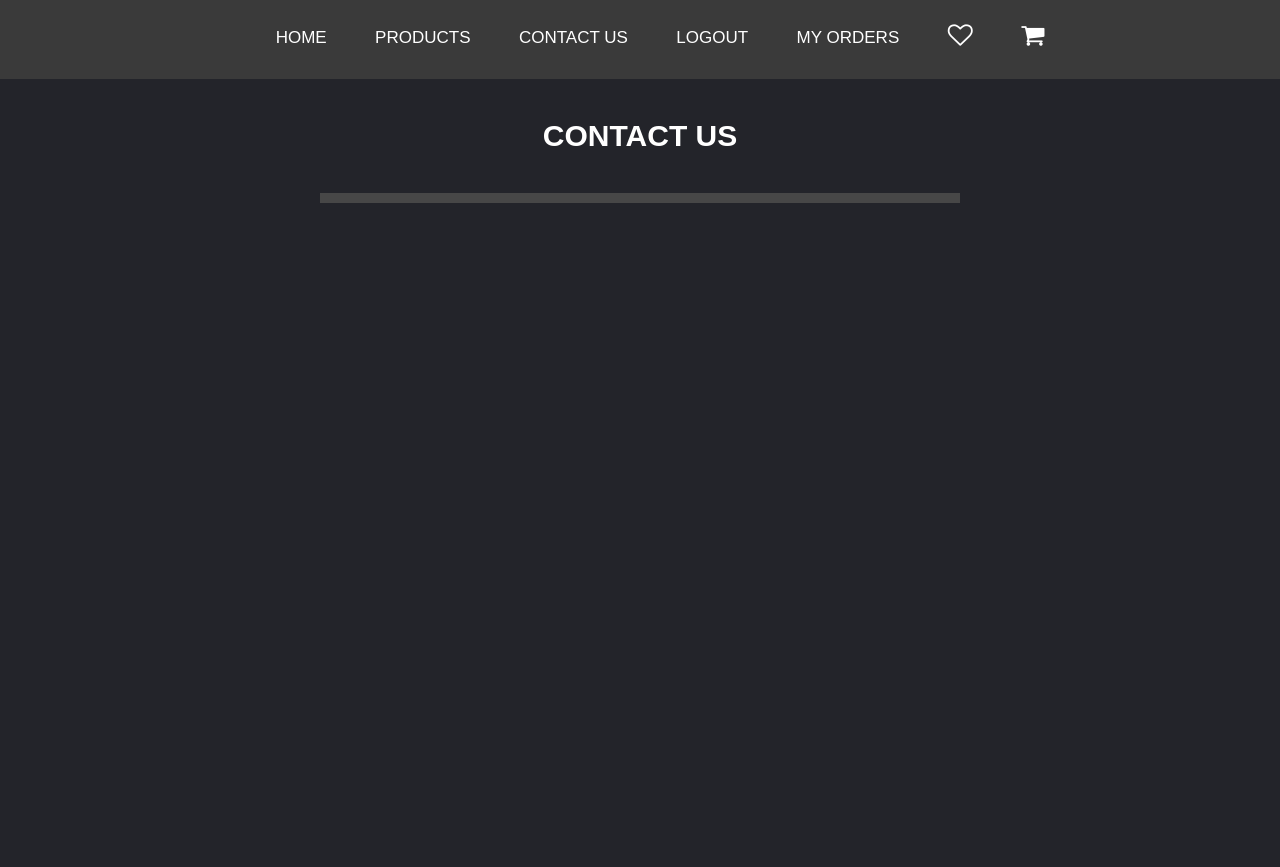
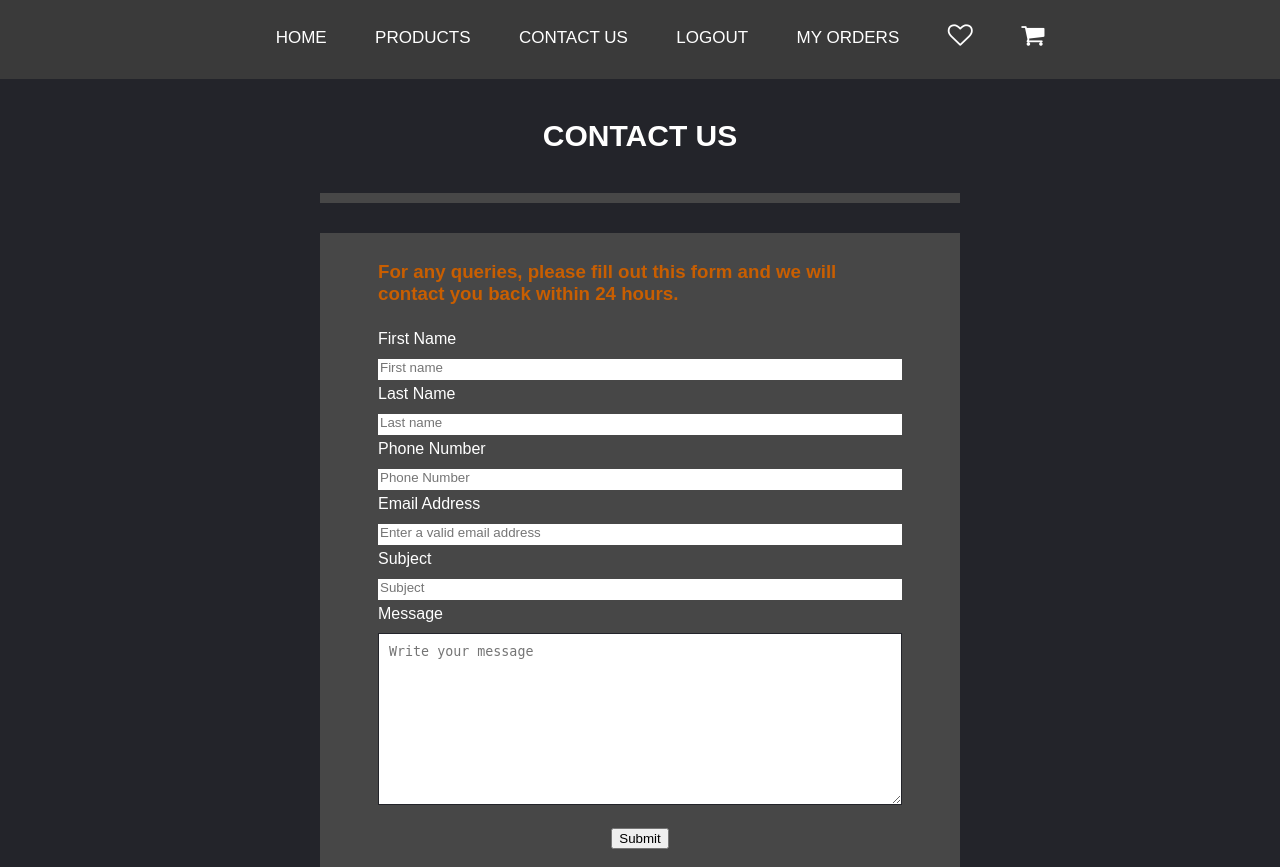
Before and after one commit to HassanAliause/Team-13-TP2, a PHP site: the page made by contact us.html in a window 1280 px wide. Shown: the part 108-975 px from the top of the page. Before the commit the page ends 311 px from the top, so only its background shows below. Run offline with PHP 8.4, Linux system fonts and the light colour scheme.

Commit message:
Contact us Page is done
I've added some changes to the contact us page. About us page is left.

```diff
--- a/contact us.html
+++ b/contact us.html
@@ -28,8 +28,29 @@
         <div class="contact-header">
             <h2>CONTACT US</h2>
         </div>
-        <div class="contact-container">
-
+        <div class="container">
+           <div class="container-box">
+            <form class="form input">
+                <div class="titleh3">
+                    <h3>For any queries, please fill out this form and we will contact you back within 24 hours.</h3>
+                </div>
+                <label>First Name</label>
+                <input type="text" name="name" placeholder="First name" required>
+                <label>Last Name</label>
+                <input type="text" name="lname" placeholder="Last name" required>
+                <label>Phone Number</label>
+                <input type="text" name="phone" placeholder="Phone Number" required>
+                <label>Email Address</label>
+                <input type="text" name="email" placeholder="Enter a valid email address" required>
+                <label>Subject</label>
+                <input type="text" name="subject" placeholder="Subject" required>
+                <label>Message</label>
+                <textarea rows="10" placeholder="Write your message"></textarea>
+                <div class="center">
+                    <button type="submit">Submit</button>
+                </div>
+            </form>
+           </div>
         </div>
     </body>
 </html>
--- a/contactus.css
+++ b/contactus.css
@@ -49,13 +49,73 @@ nav ul li a{
     padding: .2em 1em;
 }
 
+.contact-header{
+    padding-bottom: 30px;
+}
+
 .contact-header h2{
     text-align:center;
     padding: 40px;
-    text-align: center;
     font-size: 30px;
     border-bottom: 10px solid rgb(71, 71, 71);
     width: 50%;
     margin-left: auto;
     margin-right: auto;
 }
+
+/*Contact us form*/
+
+.container {
+    background: rgb(71, 71, 71);
+    margin:auto;
+    width:50%;
+    border:3px solid rgb(71, 71, 71);
+    padding:50px;
+    padding-bottom: 10px;
+    padding-top: 20px;
+}
+
+.container-box{
+    padding: 5px;
+}
+
+
+.titleh3{
+    color: #c85e01;
+    padding-bottom: 20px;
+}
+
+.form input{
+    width:100%;
+    border: none;
+    border-bottom:#23242a;
+    outline: none;
+    padding-bottom: 5px;
+}
+
+textarea{
+    width:100%;
+    border: 1px solid #23242a;
+    outline:none;
+    padding:10px;
+    box-sizing: border-box;
+}
+
+label{
+    margin-top: 5px;
+    margin-bottom: 10px;
+    display: block;
+}
+
+.center{
+    display: flex;
+    justify-content: center;
+    align-items: center;
+    height:100px;
+    border:none;
+    outline:none;
+    color: black;
+    height:20px;
+    border-radius:3px;
+    margin-top: 20px;
+}
```
